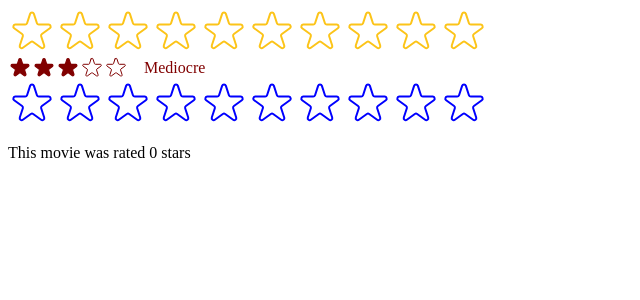
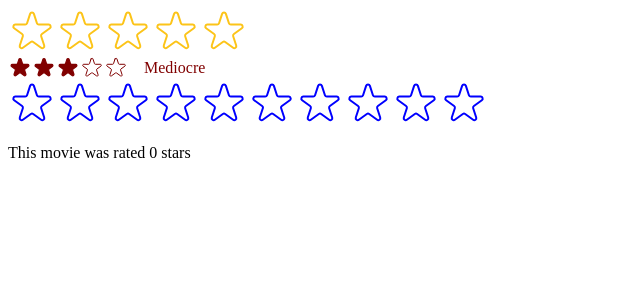
Before and after one commit to eattrenclenhard/usePopcorn, a React (Vite) app: page / in a window 1280 px wide. Shown: the top 300 px of the page, without its empty margins (0-640 px from the left). Built offline with nearby package versions, Linux system fonts and the light colour scheme.

Commit message:
Restrict data type that would result in feature breaking from being passed into the component using 'proptype/typechecking'

```diff
--- a/package.json
+++ b/package.json
@@ -10,6 +10,7 @@
     "preview": "vite preview"
   },
   "dependencies": {
+    "prop-types": "^15.8.1",
     "react": "^19.0.0",
     "react-dom": "^19.0.0"
   },
--- a/src/main.jsx
+++ b/src/main.jsx
@@ -19,7 +19,7 @@ function ThirdPartyStar() {
 createRoot(document.getElementById("root")).render(
   <StrictMode>
     {/* <App /> */}
-    <StarRating maxRating={10} />
+    <StarRating maxRating={5} />
     <StarRating
       size={24}
       color="maroon"
```
Also changed, not shown: src/StarRating.jsx (+11 -0 lines), 1 other file (tests, documents, lock files or other folders).
